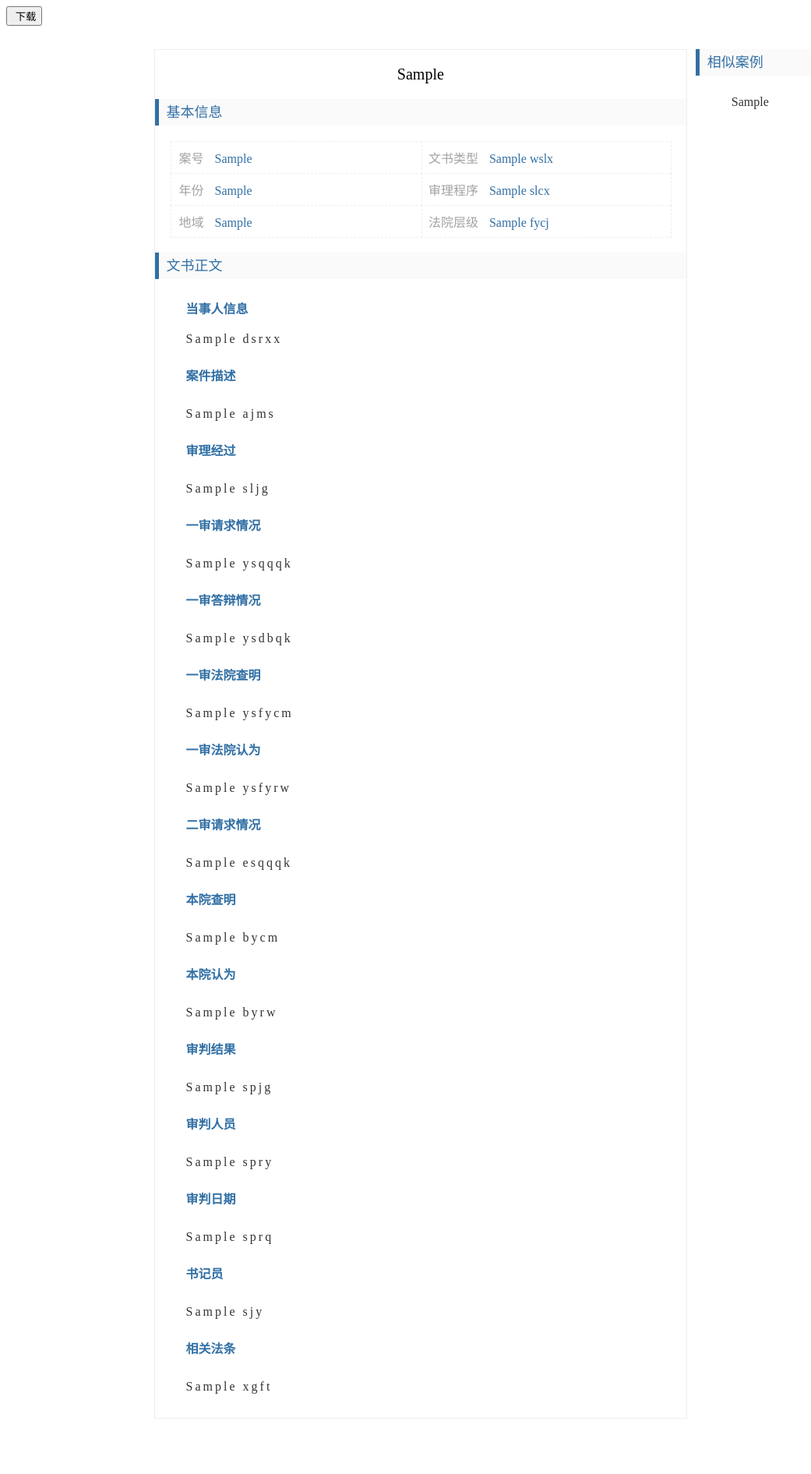
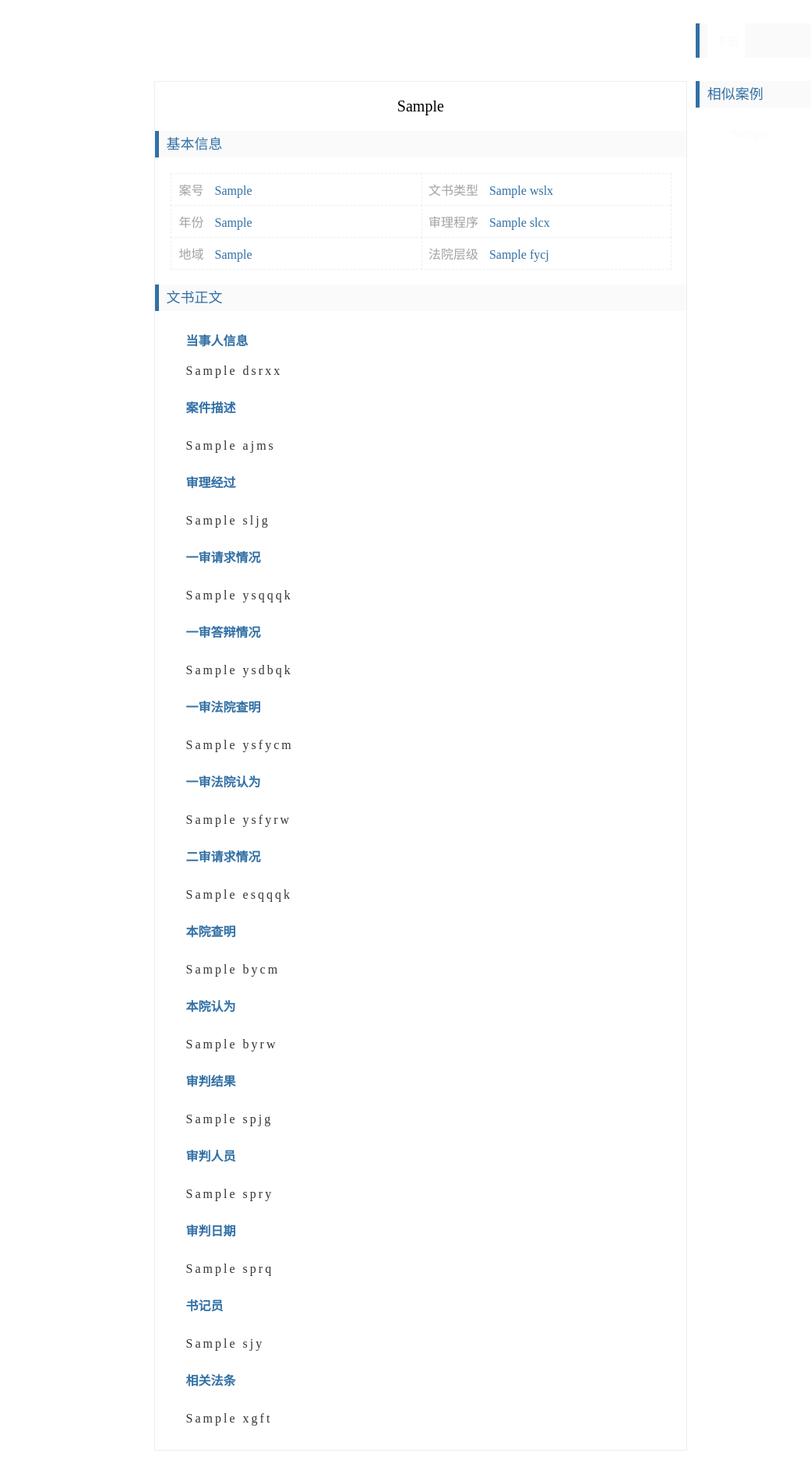
Before and after one commit to huangyanhui/lawDocSearch, a Django app: template templates/resultDetail.html in a window 1280 px wide. Shown: the whole page at 78% size, without its empty margins (0-1041 px from the left). Before the commit the page ends 1820 px from the top, so only its background shows below. Run offline with Django 3.2, Linux system fonts and the light colour scheme; the template is opened without the code that fills it: most values are stand-ins (such as "Sample title", 1, 10 or a date in 2020).

Commit message:
下载功能
1.完成下载功能
2.下载生成缓存文件需要定时删除脚本（待加入）

```diff
--- a/pdf.html
+++ b/pdf.html
@@ -32,7 +32,7 @@
 
                                     <div class="col-lg-6 detail-info-left ">
                                         <span class="title-area" id="ah">案号</span>
-                                        <span class="info-item info-item-gray info-area" id="ahvalue">anhao</span>
+                                        <span class="info-item info-item-gray info-area" id="ahvalue">（2013）印刑初字第50号</span>
                                     </div>
 
                                     <div class="col-lg-6 detail-info-right" style="float:right">
--- a/static/css/showDetail.css
+++ b/static/css/showDetail.css
@@ -46,9 +46,24 @@
     font-size:16px;
     padding-top:10px;
     padding-bottom:10px;
-    background-color:white;
+    background-color: white;
     cursor:pointer;
-    color:#333333;
+    color: #fafafa;
+    font-family: '微软雅黑';
+    text-align:left;
+}
+
+
+
+
+.detail-download{
+    border:none;
+    font-size:16px;
+    padding-top:10px;
+    padding-bottom:10px;
+    background-color: #ffffff;
+    cursor:pointer;
+    color: #fafafa;
     font-family: '微软雅黑';
     text-align:left;
 }
@@ -77,6 +92,7 @@
     height: auto;
     background-color: #fff;
 }
+
 .detail-middle-item {
     font-size: 16px;
     color: #3270a5;
@@ -125,8 +141,7 @@
 .info-item {
     color: #3270a5;
 }
-	height: 75px;
-}
+
 .left-nav-top-title{
 	height: 40px;
 	font-size: 18px;
--- a/templates/resultDetail.html
+++ b/templates/resultDetail.html
@@ -11,11 +11,14 @@
     <body>
     <!--下载按钮-->
     {% csrf_token %}
-    <form action="download" method="post">
+     <div class="detail-main" id="content">
+    <form style="float:right;width:20%;margin-right:10%" action="download" method="post">
         <input type="hidden" name="legalDocuments_id" value="{{legalDocuments_id }}" />
-        <button><i class="fa fa-chevron-down"></i>&nbsp;下载  </button>
+        <div class="nav-title left-nav-top detail-ietm-index detail-middle-title">
+        <button class="detail-download"  >&nbsp;下载  </button>
+            </div>
     </form>
-
+     </div>
 
         <div class="detail-main" id="content">
             <div style="float:right;width:20%;margin-right:10%">
```
Also changed, not shown: lawDoc/views.py (+20 -3 lines), 2 other files.
